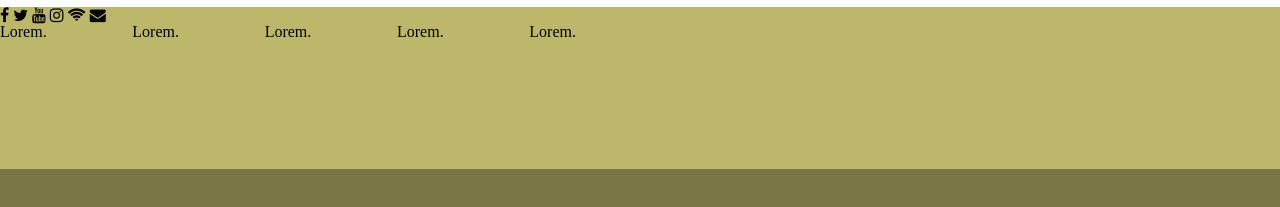
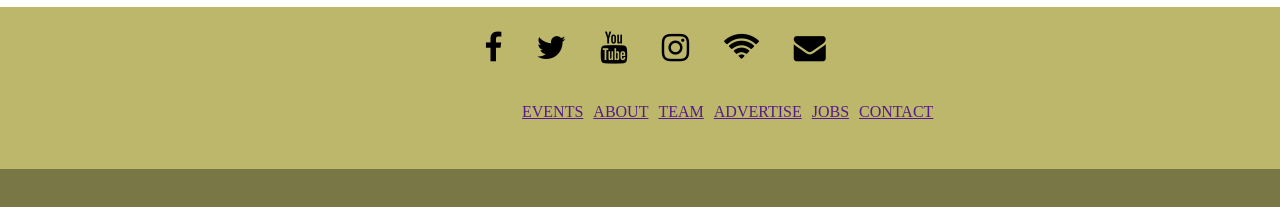
Before and after one commit to Blasco9/Building-with-responsive-dessign, a plain HTML site: page index.html in a window 1280 px wide. Shown: the part 2754-2961 px from the top of the page. Drawn offline with nearby package versions, Linux system fonts and the light colour scheme.

Commit message:
updated footer

```diff
--- a/index.html
+++ b/index.html
@@ -283,21 +283,22 @@
 
           <footer>
               <div class="footer1">
-                  <div>
-                      <i class="fa fa-facebook" aria-hidden="true"></i>
-                      <i class="fa fa-twitter" aria-hidden="true"></i>
-                      <i class="fa fa-youtube" aria-hidden="true"></i>
-                      <i class="fa fa-instagram" aria-hidden="true"></i>
-                      <i class="fa fa-wifi" aria-hidden="true"></i>
-                      <i class="fa fa-envelope" aria-hidden="true"></i>
+                  <div class="footer-social">
+                      <i class="fa fa-facebook fa-2x " aria-hidden="true"></i>
+                      <i class="fa fa-twitter fa-2x " aria-hidden="true"></i>
+                      <i class="fa fa-youtube fa-2x " aria-hidden="true"></i>
+                      <i class="fa fa-instagram fa-2x " aria-hidden="true"></i>
+                      <i class="fa fa-wifi fa-2x " aria-hidden="true"></i>
+                      <i class="fa fa-envelope fa-2x " aria-hidden="true"></i>
                   </div>
-                  <div>
+                  <div class="footer1-ul-container">
                       <ul>
-                          <li>Lorem.</li>
-                          <li>Lorem.</li>
-                          <li>Lorem.</li>
-                          <li>Lorem.</li>
-                          <li>Lorem.</li>
+                        <li><a href="">EVENTS</a></li>
+                        <li><a href="">ABOUT</a></li>
+                        <li><a href="">TEAM</a></li>
+                        <li><a href="">ADVERTISE</a></li>
+                        <li><a href="">JOBS</a></li>
+                        <li><a href="">CONTACT</a></li>
                       </ul>
                   </div>
               </div>
--- a/style.css
+++ b/style.css
@@ -164,13 +164,27 @@ ul {
     background-color: darkkhaki;
 }
 
-.footer1 div{
+.footer-social{
+    padding-top: 25px;
+    text-align: center;
+}
 
+.footer-social i{
+    margin-left: 30px;
 }
 
 .footer2{
     height: 100px;
     background-color: rgb(122, 119, 70);
+}
+
+.footer1-ul-container ul{
+    width: 20%;
+    margin: 40px auto;
+}
+
+.footer1-ul-container li{
+    margin-left: 10px;
 }
 
 @media screen and (max-width:1200px){
```
